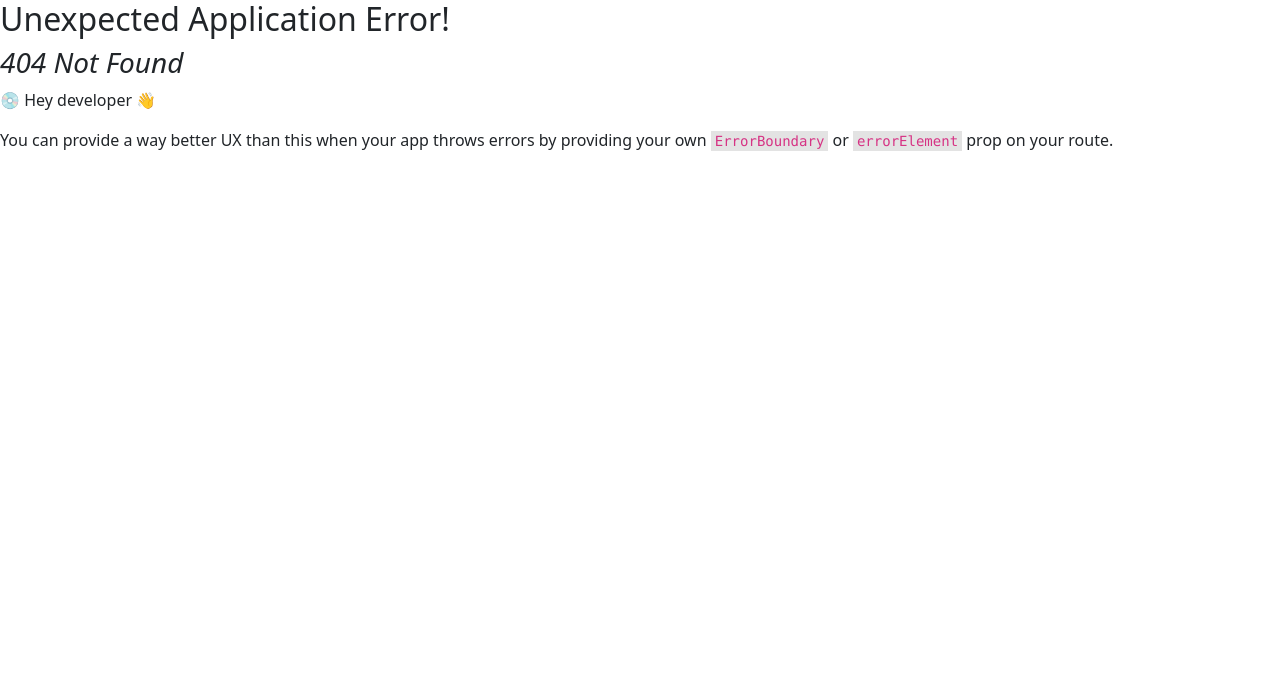
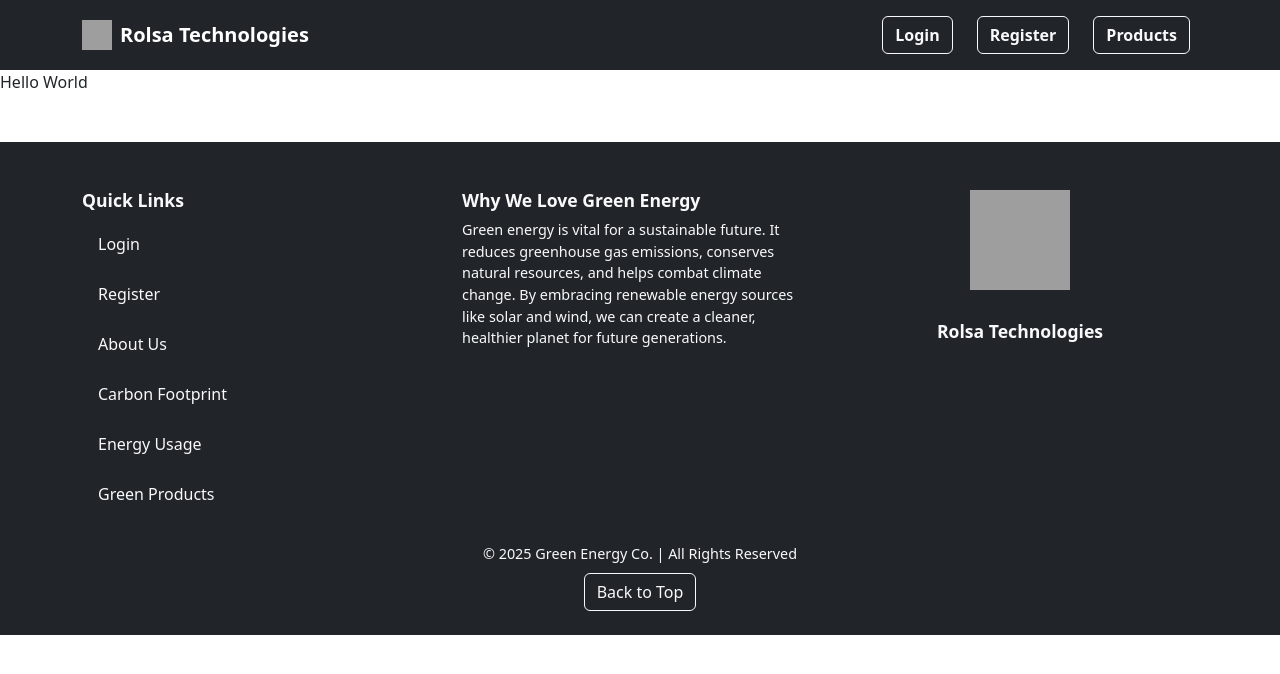
Before and after one commit to SkibidiToilet1987/Green-Energy, a React (Vite) app in the folder frontend/: page /products in a window 1280 px wide. Before the commit this address had no page. Shown: the top 674 px of the page. Built offline with nearby package versions, Linux system fonts and the light colour scheme; grey boxes are pictures that could not be loaded.

Commit message:
Iteration #3 - Session 1 - 24/03/2025 - 11 Am

```diff
--- a/frontend/src/components/mainnavigation.jsx
+++ b/frontend/src/components/mainnavigation.jsx
@@ -29,7 +29,7 @@ const MainNavigation = () => {
                 <strong>Register</strong>
               </Button>
             </Nav.Link>
-            <Nav.Link className="fs-5 text-white" href="/green-products">
+            <Nav.Link className="fs-5 text-white" href="/products">
               <Button variant="outline-light">
                 <strong>Products</strong>
               </Button>
--- a/frontend/src/main.jsx
+++ b/frontend/src/main.jsx
@@ -9,6 +9,7 @@ import 'bootstrap/dist/css/bootstrap.css';
 import Index from './routes';
 import Login from './routes/login/login';
 import Register from './routes/register/register';
+import Products from './routes/products/products';
 
 const router = createBrowserRouter([
   {
@@ -22,6 +23,10 @@ const router = createBrowserRouter([
   {
     path: "/register",
     element: <Register />
+  },
+  {
+    path: "/products",
+    element: <Products/>
   }
 ]);
 
--- /dev/null
+++ b/frontend/src/routes/products/products.jsx
@@ -0,0 +1,14 @@
+import MainNavigation from '../../components/MainNavigation'
+import MainFooter from '../../components/MainFooter'
+
+function Products() {
+  return (
+    <>
+      <MainNavigation />
+      <p> Hello World</p>
+      <MainFooter/>
+    </>
+  )
+}
+
+export default Products;
```
Also changed, not shown: 1 other file (tests, documents, lock files or other folders).
